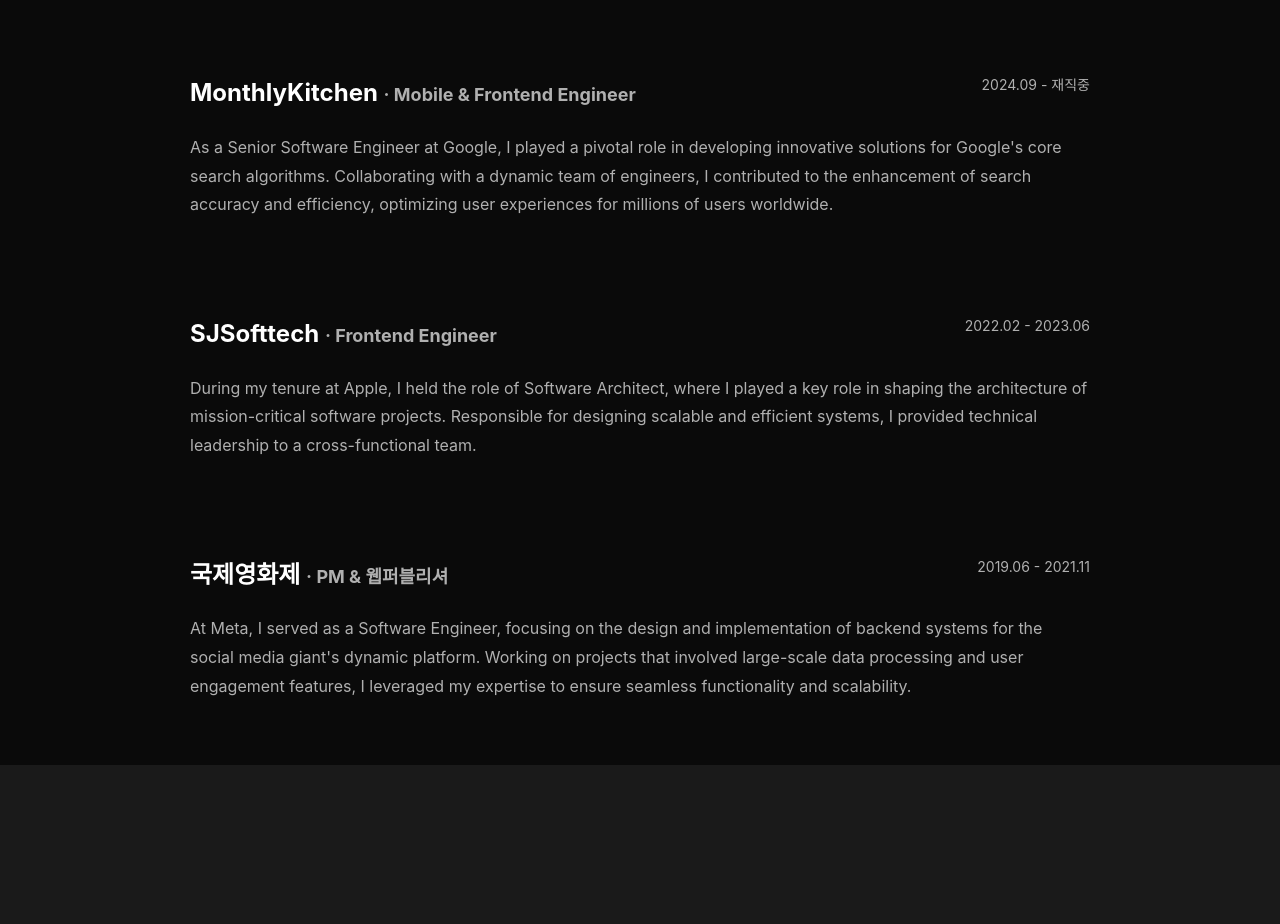
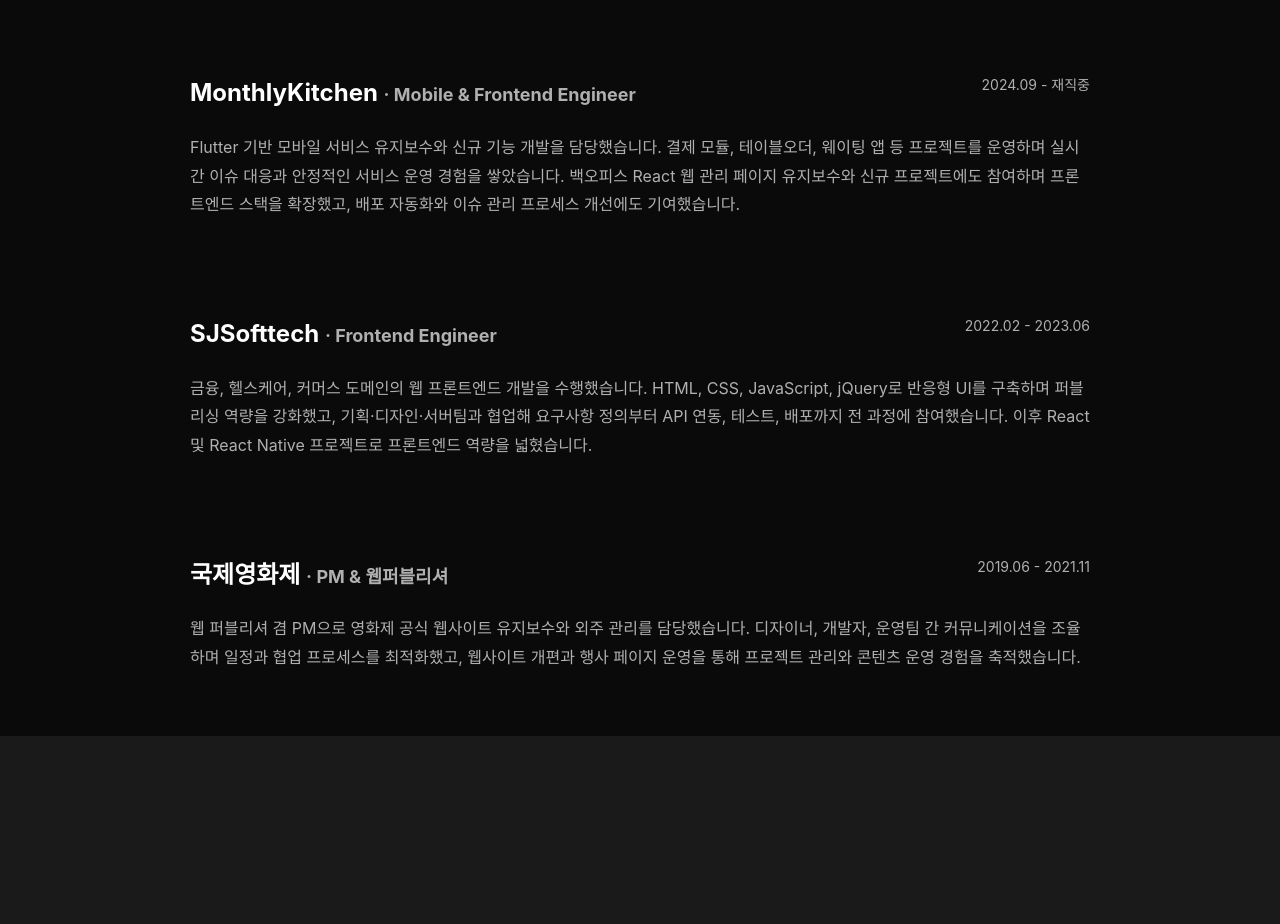
Before and after one commit to JEON-Sungsu/my_portfolio, a React (Vite) app: page / in a window 1280 px wide. Shown: the part 1900-2824 px from the top of the page. Built offline with nearby package versions, Linux system fonts and the light colour scheme.

Commit message:
chore: update experience descriptions

```diff
--- a/src/components/sections/Experience/Experience.jsx
+++ b/src/components/sections/Experience/Experience.jsx
@@ -83,21 +83,21 @@
       position: 'Mobile & Frontend Engineer',
       company: 'MonthlyKitchen',
       period: '2024.09 - 재직중',
-      description: `As a Senior Software Engineer at Google, I played a pivotal role in developing innovative solutions for Google's core search algorithms. Collaborating with a dynamic team of engineers, I contributed to the enhancement of search accuracy and efficiency, optimizing user experiences for millions of users worldwide.`,
+      description: `Flutter 기반 모바일 서비스 유지보수와 신규 기능 개발을 담당했습니다. 결제 모듈, 테이블오더, 웨이팅 앱 등 프로젝트를 운영하며 실시간 이슈 대응과 안정적인 서비스 운영 경험을 쌓았습니다. 백오피스 React 웹 관리 페이지 유지보수와 신규 프로젝트에도 참여하며 프론트엔드 스택을 확장했고, 배포 자동화와 이슈 관리 프로세스 개선에도 기여했습니다.`,
     },
     {
       id: 2,
       position: 'Frontend Engineer',
       company: 'SJSofttech',
       period: '2022.02 - 2023.06',
-      description: `During my tenure at Apple, I held the role of Software Architect, where I played a key role in shaping the architecture of mission-critical software projects. Responsible for designing scalable and efficient systems, I provided technical leadership to a cross-functional team.`,
+      description: `금융, 헬스케어, 커머스 도메인의 웹 프론트엔드 개발을 수행했습니다. HTML, CSS, JavaScript, jQuery로 반응형 UI를 구축하며 퍼블리싱 역량을 강화했고, 기획·디자인·서버팀과 협업해 요구사항 정의부터 API 연동, 테스트, 배포까지 전 과정에 참여했습니다. 이후 React 및 React Native 프로젝트로 프론트엔드 역량을 넓혔습니다.`,
     },
     {
       id: 3,
       position: 'PM & 웹퍼블리셔',
       company: '국제영화제',
       period: '2019.06 - 2021.11',
-      description: `At Meta, I served as a Software Engineer, focusing on the design and implementation of backend systems for the social media giant's dynamic platform. Working on projects that involved large-scale data processing and user engagement features, I leveraged my expertise to ensure seamless functionality and scalability.`,
+      description: `웹 퍼블리셔 겸 PM으로 영화제 공식 웹사이트 유지보수와 외주 관리를 담당했습니다. 디자이너, 개발자, 운영팀 간 커뮤니케이션을 조율하며 일정과 협업 프로세스를 최적화했고, 웹사이트 개편과 행사 페이지 운영을 통해 프로젝트 관리와 콘텐츠 운영 경험을 축적했습니다.`,
     },
   ]
 
```
